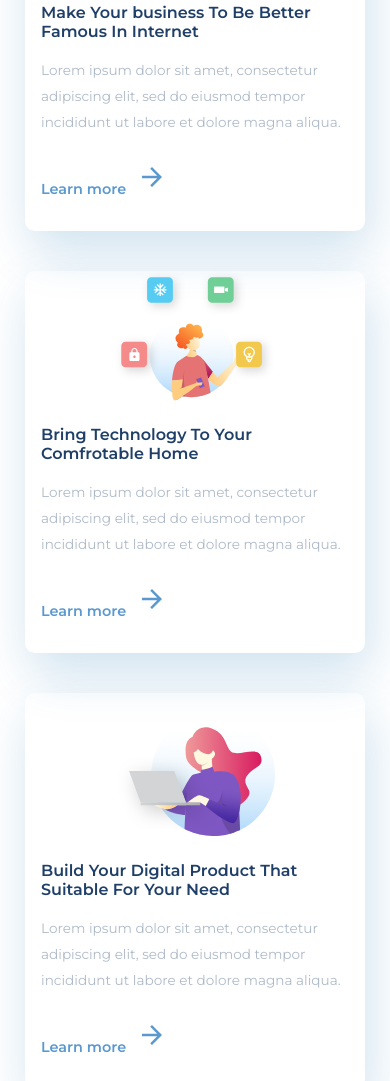
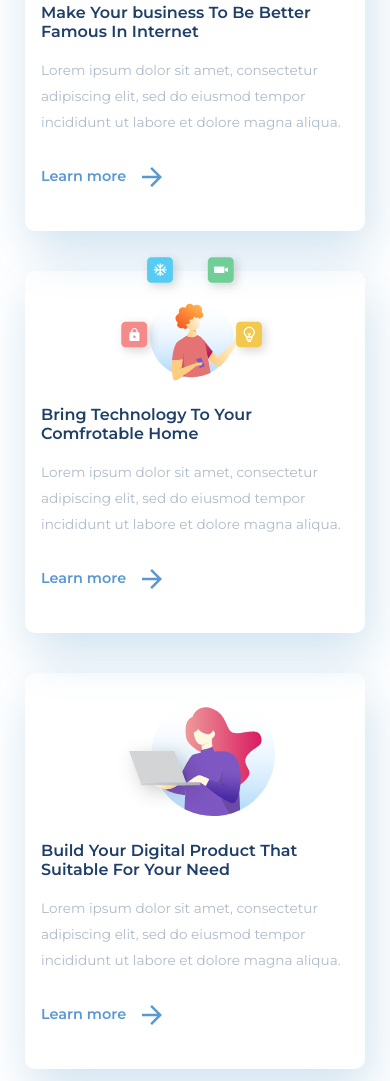
Before and after one commit to Dimekadze/TestTaskCE, a website built with Vite: page index.html in a window 390 px wide. Shown: the part 1119-2200 px from the top of the page. Built offline with nearby package versions, Linux system fonts and the light colour scheme; files whose address does not match are found by name.

Commit message:
some fix

```diff
--- a/src/styles/_adapt.scss
+++ b/src/styles/_adapt.scss
@@ -88,6 +88,7 @@
     &__cards--block {
       flex-direction: column;
       align-items: center;
+      gap: 70px;
     }
 
     &__left {
@@ -106,6 +107,14 @@
       width: 100%;
       align-items: center;
     }
+
+    // &--card2 {
+    //   .card__logo--top {
+    //     margin-top: -100px;
+    //     // margin-bottom: ;
+    //     max-width: 16rem;
+    //   }
+    // }
   }
 
   .card {
@@ -202,7 +211,7 @@
     }
   }
 
-    .main {
+  .main {
     margin: 5rem 1rem 4rem;
 
     h1 {
@@ -237,7 +246,7 @@
         width: 100%;
 
         .card__logo--top {
-          margin-top: -30px;
+          margin-top: -40px;
           max-width: 12rem;
         }
       }
@@ -390,7 +399,7 @@
     }
 
     &__right--card2 .card__logo--top {
-      margin-top: -20px;
+      margin-top: -40px;
       max-width: 10rem;
     }
   }
--- a/src/styles/_card.scss
+++ b/src/styles/_card.scss
@@ -38,7 +38,6 @@
 
   &__link {
     display: flex;
-    align-items: center;
     gap: 1.75rem;
 
     a {
```
Also changed, not shown: dist/assets/index-D3L8O0bn.css (added), dist/assets/index-DeJREQ39.js (renamed from dist/assets/index-eETwwouE.js), dist/assets/index-Do89ockA.css (deleted), dist/index.html.
